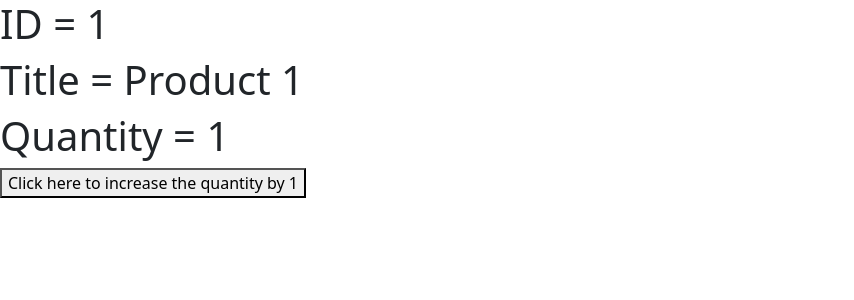
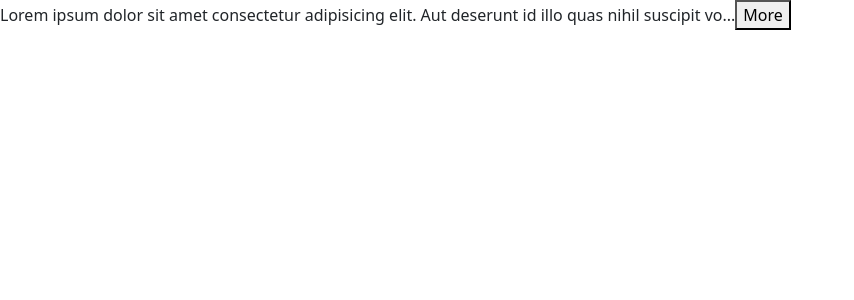
Before and after one commit to noormuhammadraza/react-playground, a React (Vite) app: page / in a window 1280 px wide. Shown: the top 300 px of the page, without its empty margins (0-854 px from the left). Built offline with nearby package versions, Linux system fonts and the light colour scheme.

Commit message:
Nothing important, just did an interesting exercise of the course

```diff
--- a/src/App.jsx
+++ b/src/App.jsx
@@ -6,6 +6,7 @@ import ShowAlertButton from "./components/ShowAlertButton";
 import { useState } from "react";
 import Login from "./components/Login";
 import Like from "./components/Like";
+import ExpandableText from "./components/ExpandableText";
 
 const App = () => {
   // State passed to MidExam Component as Props
@@ -113,21 +114,21 @@ const App = () => {
     ],
   });
 
-  const handleClick = () => {
-    // setGame({ ...game, player: { ...game.player, name: "Mrnoobhere" } });
+  // const handleClick = () => {
+  //   setGame({ ...game, player: { ...game.player, name: "Mrnoobhere" } });
 
-    // setPizza({
-    //   ...pizza,
-    //   toppings: [...pizza.toppings, "Cheese"],
-    // });
+  //   setPizza({
+  //     ...pizza,
+  //     toppings: [...pizza.toppings, "Cheese"],
+  //   });
 
-    setCart({
-      ...cart,
-      items: cart.items.map((item) =>
-        item.id === 1 ? { ...item, quantity: item.quantity + 1 } : item
-      ),
-    });
-  };
+  //   setCart({
+  //     ...cart,
+  //     items: cart.items.map((item) =>
+  //       item.id === 1 ? { ...item, quantity: item.quantity + 1 } : item
+  //     ),
+  //   });
+  // };
 
   // For Login and Alert Components
   // const [alertVisibility, setAlertVisibility] = useState(false);
@@ -159,6 +160,20 @@ const App = () => {
 
   return (
     <>
+      <ExpandableText>
+        Lorem ipsum dolor sit amet consectetur adipisicing elit. Aut deserunt id
+        illo quas nihil suscipit voluptas aperiam fugiat, officiis vel nisi eum
+        cupiditate maxime tempore incidunt ipsam voluptatibus, temporibus iure
+        repellendus impedit, modi quia? Soluta beatae deserunt id ad, totam
+        quasi natus incidunt molestias quaerat quos illo cupiditate fugit
+        obcaecati omnis aut optio quisquam culpa nesciunt. Consequatur nesciunt
+        nihil explicabo molestias repellat ipsam voluptatibus libero molestiae
+        corporis, ipsum sequi odio totam doloribus distinctio quo ratione!
+        Excepturi laboriosam dolores nisi! Eaque, placeat dolore at possimus
+        voluptates, sed earum ipsam beatae id eius exercitationem unde sint ab
+        cum hic officiis expedita atque?
+      </ExpandableText>
+
       {/* <h1>{game.player.name}</h1> */}
 
       {/* <ul>
@@ -166,13 +181,14 @@ const App = () => {
           <li key={item}>{item}</li>
         ))}
       </ul> */}
-      <h1>ID = {cart.items[0].id}</h1>
+
+      {/* <h1>ID = {cart.items[0].id}</h1>
       <h1>Title = {cart.items[0].title}</h1>
       <h1>Quantity = {cart.items[0].quantity}</h1>
 
       <button onClick={handleClick}>
         Click here to increase the quantity by 1
-      </button>
+      </button> */}
 
       {/* <Like onClick={() => console.log("Clicked")} /> */}
 
--- /dev/null
+++ b/src/components/ExpandableText.jsx
@@ -0,0 +1,25 @@
+import { useState } from "react";
+
+const ExpandableText = ({ maxChars = 100, children }) => {
+  const [isExpanded, setExpanded] = useState(false);
+
+  const handleClick = () => {
+    setExpanded(!isExpanded);
+  };
+
+  if (children.length <= maxChars) {
+    return <p>{children}</p>;
+  }
+  const text = isExpanded ? children : children.substring(0, maxChars);
+
+  return (
+    <div>
+      <p>
+        {text}...
+        <button onClick={handleClick}>{isExpanded ? "Less" : "More"}</button>
+      </p>
+    </div>
+  );
+};
+
+export default ExpandableText;
```
